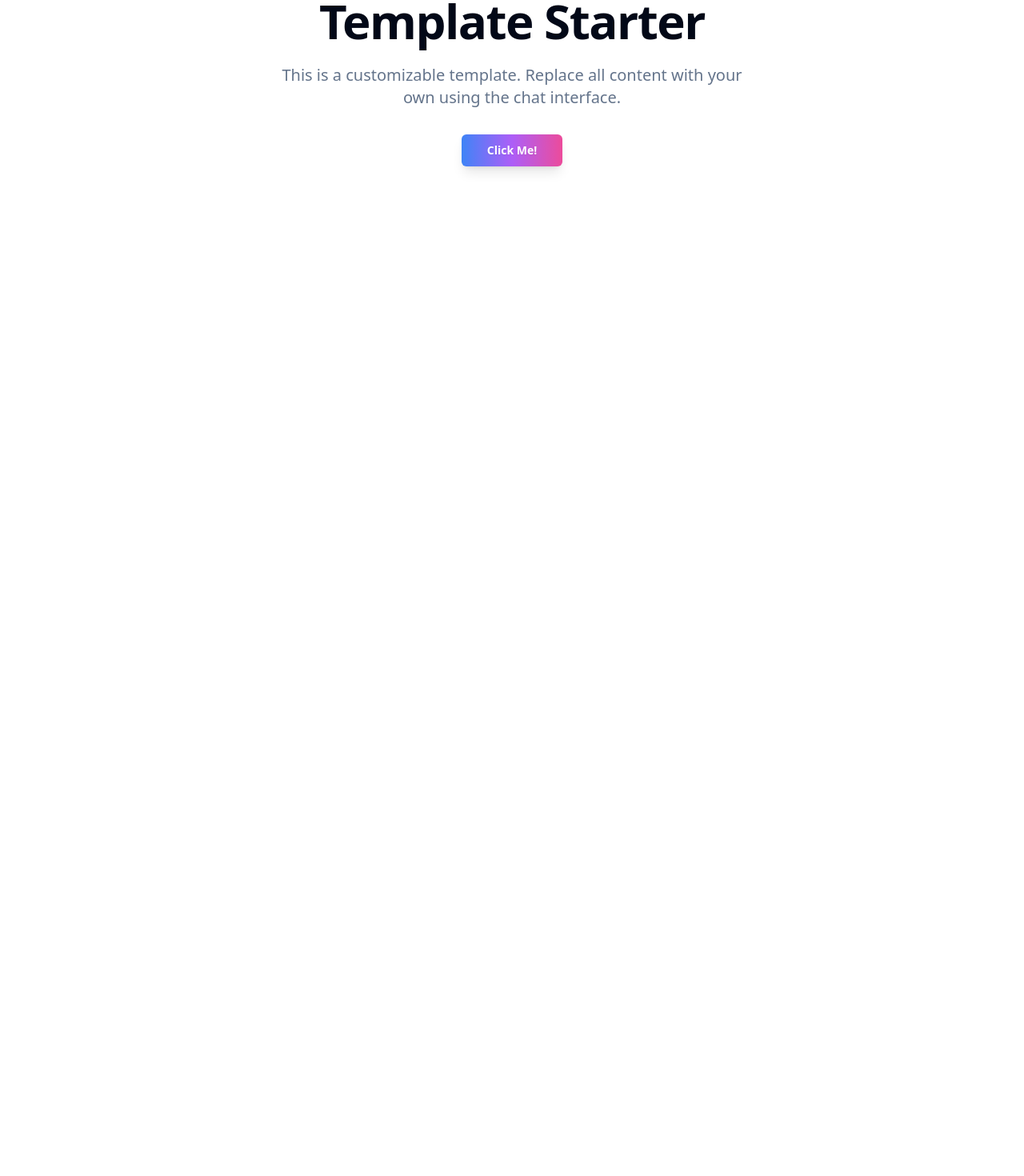
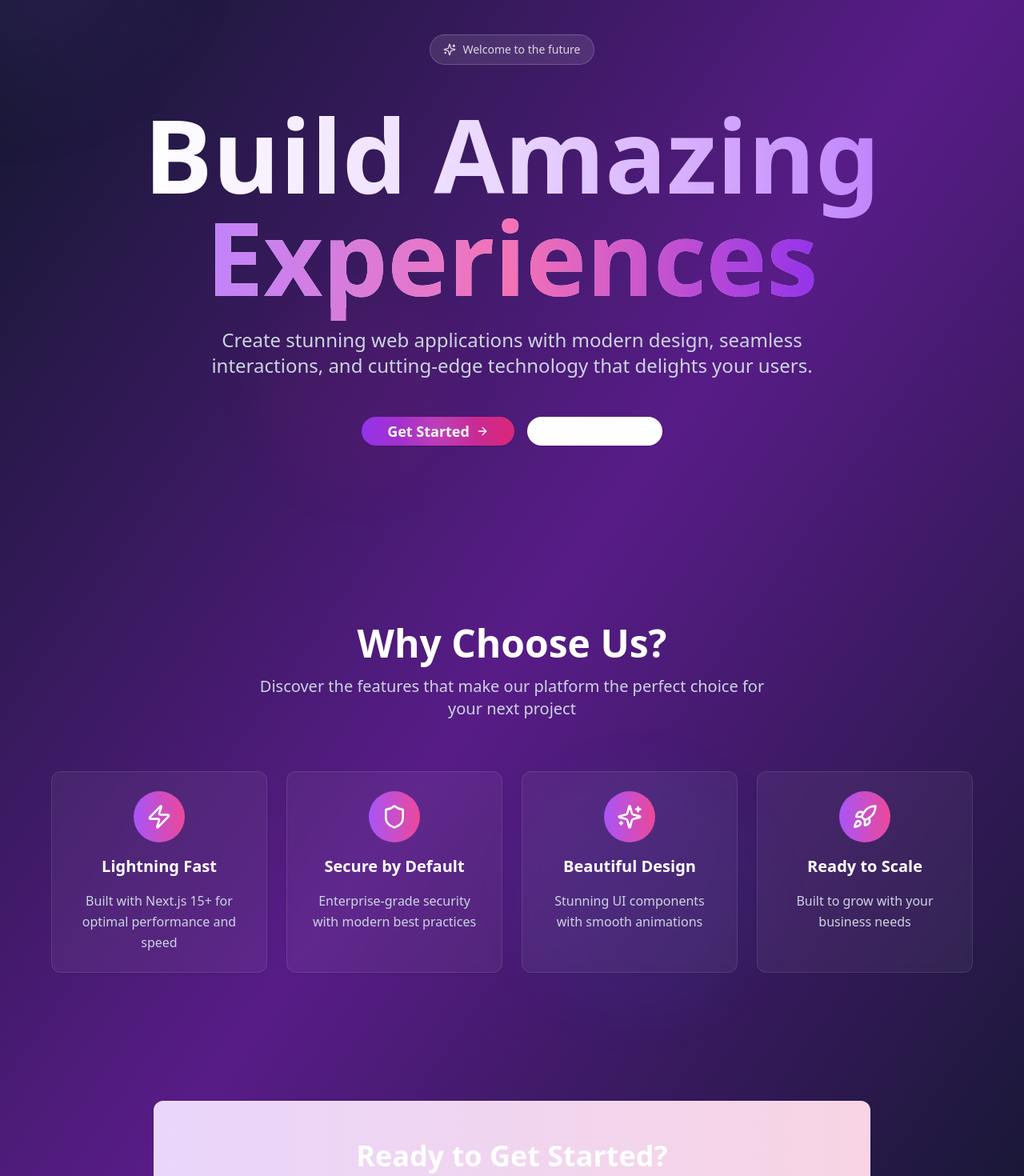
Before and after one commit to magnolia-AI/helloooo-IehaS, a Next.js app: page / in a window 1280 px wide. Shown: the part 100-1570 px from the top of the page at 80% size. Before the commit the page ends 800 px from the top, so only its background shows below. Built offline with nearby package versions, Linux system fonts and the light colour scheme.

Commit message:
Update files after message

```diff
--- a/app/page.tsx
+++ b/app/page.tsx
@@ -1,66 +1,184 @@
 'use client'
 import { Button } from '@/components/ui/button'
 import { Card, CardContent } from '@/components/ui/card'
-import { useToast } from "@/hooks/use-toast"
-import { useState, useRef, useEffect } from 'react'
+import { useEffect, useRef, useState } from 'react'
+import { ArrowRight, Sparkles, Zap, Shield, Rocket } from 'lucide-react'
 
-{/*
-  TEMPLATE PAGE: Home
-  This is a template home page.
-  Replace all content with content that suits the users request.
-*/}
 export default function Home() {
-  const { toast } = useToast()
-  const [mousePosition, setMousePosition] = useState({ x: 50, y: 50 })
   const buttonRef = useRef<HTMLButtonElement>(null)
+  const [mousePosition, setMousePosition] = useState({ x: 0, y: 0 })
+  const [isVisible, setIsVisible] = useState(false)
 
   useEffect(() => {
-    const handleGlobalMouseMove = (e: MouseEvent) => {
-      if (buttonRef.current) {
-        const rect = buttonRef.current.getBoundingClientRect()
-        const x = ((e.clientX - rect.left) / rect.width) * 100
-        const y = ((e.clientY - rect.top) / rect.height) * 100
-        setMousePosition({ x, y })
-      }
+    setIsVisible(true)
+
+    const button = buttonRef.current
+    if (!button) return
+
+    const handleMouseMove = (e: MouseEvent) => {
+      const rect = button.getBoundingClientRect()
+      const x = e.clientX - rect.left
+      const y = e.clientY - rect.top
+
+      button.style.setProperty('--mouse-x', `${x}px`)
+      button.style.setProperty('--mouse-y', `${y}px`)
     }
 
+    const handleGlobalMouseMove = (e: MouseEvent) => {
+      setMousePosition({ x: e.clientX, y: e.clientY })
+    }
+
+    button.addEventListener('mousemove', handleMouseMove)
     window.addEventListener('mousemove', handleGlobalMouseMove)
-    return () => window.removeEventListener('mousemove', handleGlobalMouseMove)
+
+    return () => {
+      button.removeEventListener('mousemove', handleMouseMove)
+      window.removeEventListener('mousemove', handleGlobalMouseMove)
+    }
   }, [])
 
+  const features = [
+    {
+      icon: <Zap className="w-8 h-8" />,
+      title: "Lightning Fast",
+      description: "Built with Next.js 15+ for optimal performance and speed"
+    },
+    {
+      icon: <Shield className="w-8 h-8" />,
+      title: "Secure by Default",
+      description: "Enterprise-grade security with modern best practices"
+    },
+    {
+      icon: <Sparkles className="w-8 h-8" />,
+      title: "Beautiful Design",
+      description: "Stunning UI components with smooth animations"
+    },
+    {
+      icon: <Rocket className="w-8 h-8" />,
+      title: "Ready to Scale",
+      description: "Built to grow with your business needs"
+    }
+  ]
+
   return (
-    <div className="min-h-full">
+    <div className="min-h-screen bg-gradient-to-br from-slate-900 via-purple-900 to-slate-900 relative overflow-hidden">
+      {/* Animated background elements */}
+      <div className="absolute inset-0 overflow-hidden">
+        <div
+          className="absolute w-96 h-96 bg-purple-500/10 rounded-full blur-3xl transition-all duration-1000 ease-out"
+          style={{
+            left: mousePosition.x - 192,
+            top: mousePosition.y - 192,
+          }}
+        />
+        <div className="absolute top-1/4 left-1/4 w-64 h-64 bg-pink-500/5 rounded-full blur-2xl animate-pulse" />
+        <div className="absolute bottom-1/4 right-1/4 w-80 h-80 bg-blue-500/5 rounded-full blur-2xl animate-pulse delay-1000" />
+      </div>
 
-      <section className="container mx-auto px-4 pt-24 pb-20">
-        <div className="max-w-[800px] mx-auto text-center">
-          <h1 className="text-5xl font-bold tracking-tight lg:text-6xl">
-            Template Starter
-          </h1>
-          <p className="mt-6 text-xl text-muted-foreground max-w-[600px] mx-auto">
-            This is a customizable template. Replace all content with your own using the chat interface.
-          </p>
-          <div className="mt-8">
+      {/* Hero Section */}
+      <div className="relative z-10 flex items-center justify-center min-h-screen p-4">
+        <div className="text-center space-y-12 max-w-6xl mx-auto">
+          <div className={`space-y-6 transition-all duration-1000 ${isVisible ? 'opacity-100 translate-y-0' : 'opacity-0 translate-y-10'}`}>
+            <div className="inline-flex items-center gap-2 px-4 py-2 bg-white/10 backdrop-blur-sm rounded-full border border-white/20 text-sm text-white/80 mb-6">
+              <Sparkles className="w-4 h-4" />
+              Welcome to the future
+            </div>
+
+            <h1 className="text-6xl md:text-8xl lg:text-9xl font-bold bg-gradient-to-r from-white via-purple-200 to-purple-400 bg-clip-text text-transparent leading-tight">
+              Build Amazing
+              <br />
+              <span className="bg-gradient-to-r from-purple-400 via-pink-400 to-purple-600 bg-clip-text text-transparent">
+                Experiences
+              </span>
+            </h1>
+
+            <p className="text-xl md:text-2xl text-slate-300 max-w-3xl mx-auto leading-relaxed">
+              Create stunning web applications with modern design, seamless interactions,
+              and cutting-edge technology that delights your users.
+            </p>
+          </div>
+
+          <div className={`flex flex-col sm:flex-row gap-4 justify-center items-center transition-all duration-1000 delay-300 ${isVisible ? 'opacity-100 translate-y-0' : 'opacity-0 translate-y-10'}`}>
             <Button
               ref={buttonRef}
-              onClick={() => toast({ title: "Button clicked!", description: "Your shiny button is working!" })}
-              size="lg"
-              className="px-8 py-3 relative overflow-hidden text-white font-semibold shadow-lg hover:shadow-xl transition-all duration-300 transform hover:scale-105 border-0 bg-gradient-to-r from-blue-500 via-purple-500 to-pink-500"
+              className="relative overflow-hidden bg-gradient-to-r from-purple-600 to-pink-600 hover:from-purple-700 hover:to-pink-700 text-white px-8 py-4 text-lg font-semibold rounded-full transition-all duration-300 hover:scale-105 hover:shadow-2xl hover:shadow-purple-500/25 group"
+              style={{
+                background: `radial-gradient(circle at var(--mouse-x, 50%) var(--mouse-y, 50%), rgba(255,255,255,0.1) 0%, transparent 50%)`
+              }}
             >
-              <span className="relative z-10 drop-shadow-sm">Click Me!</span>
-              <div
-                className="absolute inset-0 opacity-20 transition-all duration-200 pointer-events-none"
-                style={{
-                  background: `radial-gradient(circle 120px at ${mousePosition.x}% ${mousePosition.y}%,
-                    rgba(255, 255, 255, 0.3) 0%,
-                    rgba(255, 255, 255, 0.15) 40%,
-                    transparent 70%
-                  )`
-                }}
-              />
+              <span className="relative z-10 flex items-center gap-2">
+                Get Started
+                <ArrowRight className="w-5 h-5 transition-transform group-hover:translate-x-1" />
+              </span>
+              <div className="absolute inset-0 bg-gradient-to-r from-purple-600 to-pink-600 -z-10" />
+            </Button>
+
+            <Button
+              variant="outline"
+              className="border-white/20 text-white hover:bg-white/10 px-8 py-4 text-lg font-semibold rounded-full transition-all duration-300 hover:scale-105 backdrop-blur-sm"
+            >
+              Learn More
             </Button>
           </div>
         </div>
-      </section>
+      </div>
+
+      {/* Features Section */}
+      <div className="relative z-10 py-20 px-4">
+        <div className="max-w-6xl mx-auto">
+          <div className={`text-center mb-16 transition-all duration-1000 delay-500 ${isVisible ? 'opacity-100 translate-y-0' : 'opacity-0 translate-y-10'}`}>
+            <h2 className="text-4xl md:text-5xl font-bold text-white mb-4">
+              Why Choose Us?
+            </h2>
+            <p className="text-xl text-slate-300 max-w-2xl mx-auto">
+              Discover the features that make our platform the perfect choice for your next project
+            </p>
+          </div>
+
+          <div className="grid grid-cols-1 md:grid-cols-2 lg:grid-cols-4 gap-6">
+            {features.map((feature, index) => (
+              <Card
+                key={index}
+                className={`bg-white/5 backdrop-blur-sm border-white/10 hover:bg-white/10 transition-all duration-500 hover:scale-105 hover:shadow-2xl hover:shadow-purple-500/10 group cursor-pointer ${isVisible ? 'opacity-100 translate-y-0' : 'opacity-0 translate-y-10'}`}
+                style={{ transitionDelay: `${600 + index * 100}ms` }}
+              >
+                <CardContent className="p-6 text-center space-y-4">
+                  <div className="inline-flex items-center justify-center w-16 h-16 bg-gradient-to-r from-purple-500 to-pink-500 rounded-full text-white group-hover:scale-110 transition-transform duration-300">
+                    {feature.icon}
+                  </div>
+                  <h3 className="text-xl font-semibold text-white">
+                    {feature.title}
+                  </h3>
+                  <p className="text-slate-300 leading-relaxed">
+                    {feature.description}
+                  </p>
+                </CardContent>
+              </Card>
+            ))}
+          </div>
+        </div>
+      </div>
+
+      {/* CTA Section */}
+      <div className="relative z-10 py-20 px-4">
+        <div className="max-w-4xl mx-auto text-center">
+          <Card className={`bg-gradient-to-r from-purple-600/20 to-pink-600/20 backdrop-blur-sm border-white/20 transition-all duration-1000 delay-1000 ${isVisible ? 'opacity-100 translate-y-0' : 'opacity-0 translate-y-10'}`}>
+            <CardContent className="p-12 space-y-6">
+              <h2 className="text-3xl md:text-4xl font-bold text-white">
+                Ready to Get Started?
+              </h2>
+              <p className="text-xl text-slate-300 max-w-2xl mx-auto">
+                Join thousands of developers who are already building amazing experiences with our platform.
+              </p>
+              <Button
+                className="bg-white text-purple-900 hover:bg-slate-100 px-8 py-4 text-lg font-semibold rounded-full transition-all duration-300 hover:scale-105 hover:shadow-xl"
+              >
+                Start Building Today
+              </Button>
+            </CardContent>
+          </Card>
+        </div>
+      </div>
     </div>
   )
 }
```
